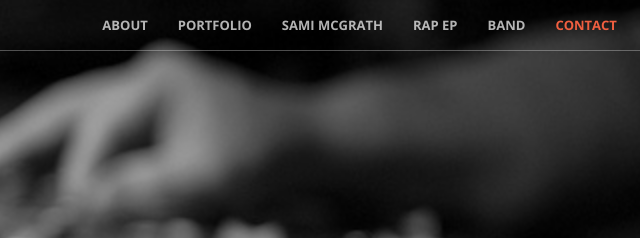
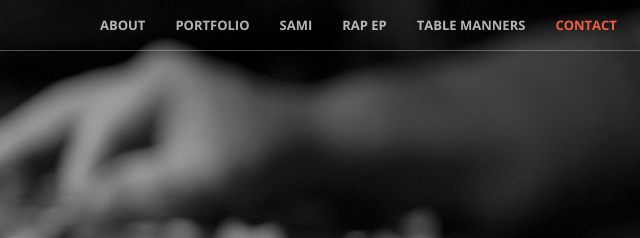
Before and after one commit to kuniklejo/Namby, a website: page index.html in a window 1280 px wide. Shown: the top 238 px of the page, 516-1156 px from the left. Drawn offline with nearby package versions, Linux system fonts and the light colour scheme.

Commit message:
Table Manners

```diff
--- a/index.html
+++ b/index.html
@@ -81,13 +81,13 @@
 						<a class="page-scroll" href="#portfolio">Portfolio</a>
 					</li>
 					<li>
-						<a class="page-scroll" href="#sami">Sami McGrath</a>
+						<a class="page-scroll" href="#sami">Sami</a>
 					</li>
 					<li>
 						<a class="page-scroll" href="#rap">Rap EP</a>
 					</li>
 					<li>
-						<a class="page-scroll" href="#band">Band</a>
+						<a class="page-scroll" href="#band">Table Manners</a>
 					</li>
 					<li>
 						<a class="page-scroll" href="#contact">Contact</a>
@@ -279,9 +279,9 @@
 		<div class="container">
 			<div class="row">
 				<div class="col-lg-8 col-lg-offset-2 text-center">
-					<h2 class="section-heading">Namby's in a Band</h2>
+					<h2 class="section-heading">Table Manners</h2>
 					<hr class="light">
-					<p class="text-faded">Bla bla bla I think Namby's in a band and plays bass guitar or something yada yada yada... Elementum vel mollis penatibus ac natoque metus sem suspendisse varius cras semper vestibulum et faucibus feugiat proin. Et a odio potenti elit enim condimentum vestibulum posuere adipiscing ad egestas condimentum fames a adipiscing risus nec parturient ad. Id dapibus adipiscing curabitur accumsan sed ad parturient blandit suspendisse quis parturient consectetur a suscipit nulla euismod adipiscing proin ultrices ac adipiscing ad praesent primis.
+					<p class="text-faded">Bla bla bla I think Namby's in a band called Tabel Mannersand plays bass guitar or something yada yada yada... Elementum vel mollis penatibus ac natoque metus sem suspendisse varius cras semper vestibulum et faucibus feugiat proin. Et a odio potenti elit enim condimentum vestibulum posuere adipiscing ad egestas condimentum fames a adipiscing risus nec parturient ad. Id dapibus adipiscing curabitur accumsan sed ad parturient blandit suspendisse quis parturient consectetur a suscipit nulla euismod adipiscing proin ultrices ac adipiscing ad praesent primis.
 					</p>
 					<p class="text-faded">
 					Eu a nec scelerisque sed sodales fringilla blandit netus ad consectetur a consequat eu suspendisse sociis a a id ac adipiscing. Vestibulum morbi neque vestibulum parturient a iaculis elementum lobortis a per at ridiculus laoreet per mi nascetur quis mauris non a consectetur venenatis sed urna iaculis. Senectus vel lobortis a parturient diam cubilia parturient a nibh nibh sociosqu consequat est ac consectetur class ridiculus fusce amet dolor magna sed.
```
